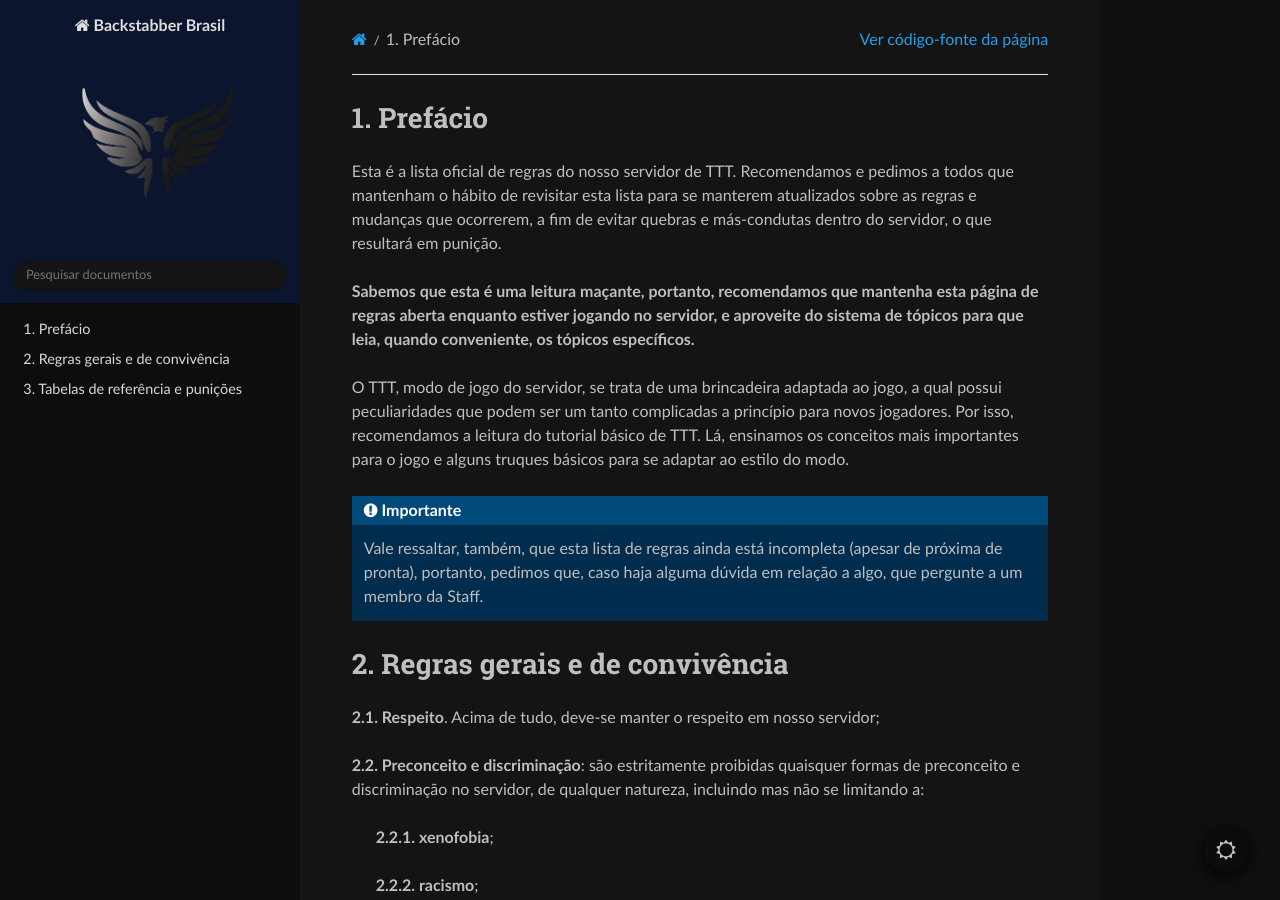
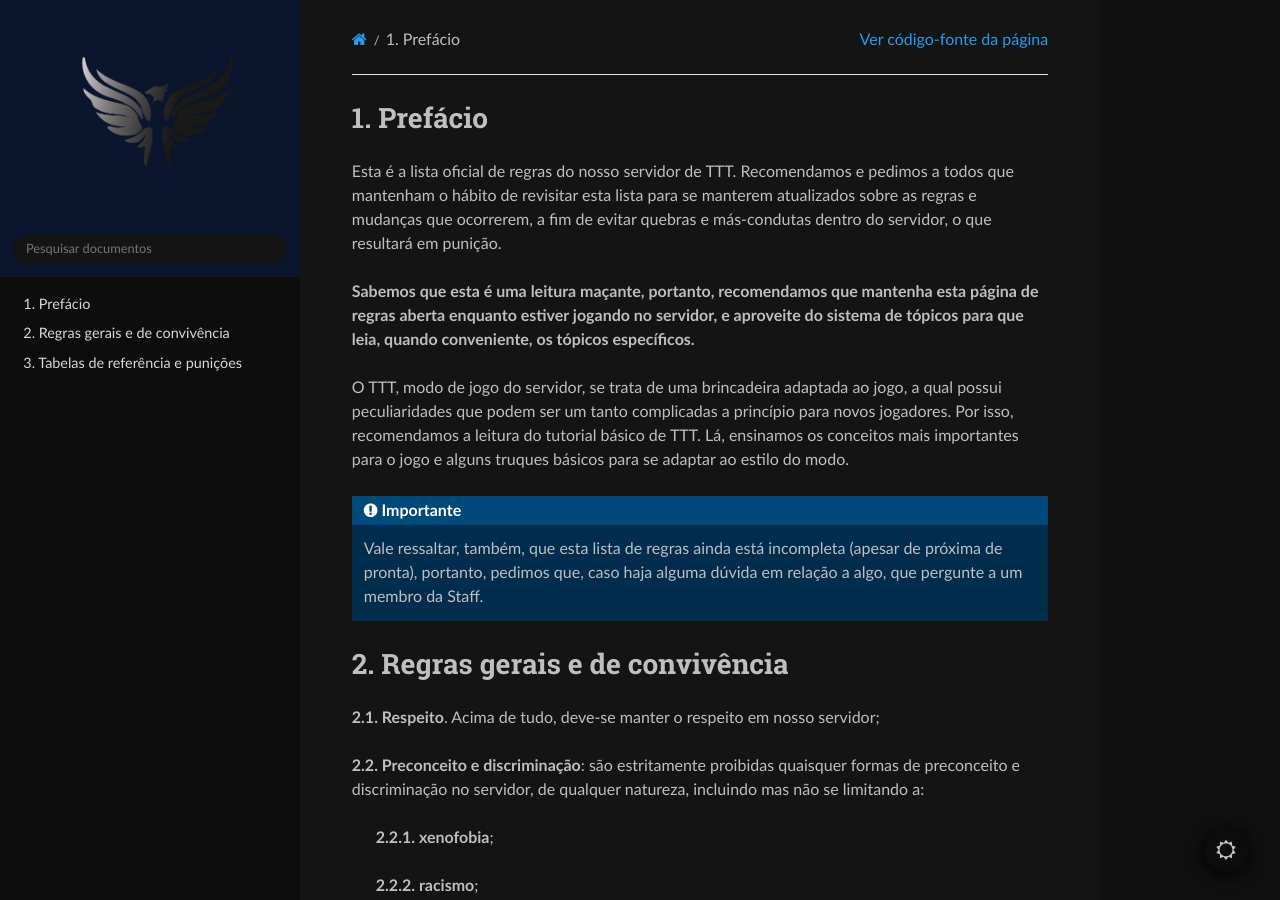
Before and after one commit to fenbrasil/docs, a Sphinx documentation site: the page built from source/index.rst, in a window 1280 px wide and 900 px high. Built offline with Sphinx 7.4.7 and the Read the Docs theme 2.0.0, drawn with Linux system fonts in a browser that asks for light colours.

Commit message:
atualizar opções de geração
* adicionar extensão de arquivos CSS

```diff
--- /dev/null
+++ b/source/_static/css/custom.css
@@ -0,0 +1 @@
+@import url('https://fonts.googleapis.com/css2?family=Quicksand&display=swap');
--- a/source/conf.py
+++ b/source/conf.py
@@ -28,7 +28,7 @@
     "sphinx_copybutton",
     "sphinx_design",
     "sphinx_inline_tabs",
-    ]
+]
 
 templates_path = ['_templates']
 exclude_patterns = []
@@ -43,15 +43,21 @@
 html_theme = 'sphinx_rtd_theme'
 html_title = 'Backstabber Brasil'
 
-# desabilitado por agora
-# html_theme_options = {
-#    "sidebar_hide_name": True,
-# }
+html_theme_options = {
+    'logo_only': True,
+    'display_version': False,
+    'prev_next_buttons_location': 'bottom',
+}
 
 html_static_path = ['_static']
 html_logo = '_static/fen_logo.png'
 html_favicon = '_static/favicon.png'
 
+#html_style = '' - overwrites everything
+
+# additional CSS files
+html_css_files = ['_static/css/custom.css']
+
 pygments_style = "sphinx"
 pygments_dark_style = "dracula"
 
```
